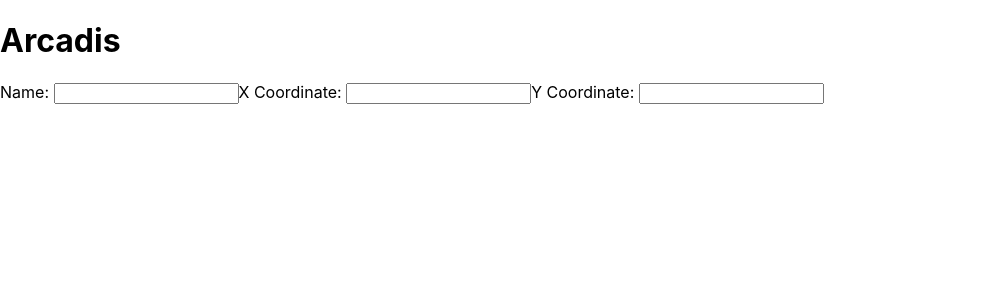
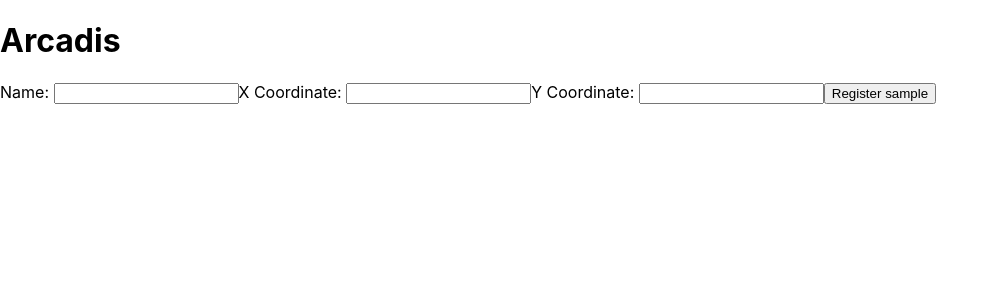
Before and after one commit to guilherme0893/Environmental_analysis_register, a React (Create React App) app in the folder app/frontend/: page / in a window 1280 px wide. Shown: the top 300 px of the page, without its empty margins (0-999 px from the left). Built offline with nearby package versions, Linux system fonts and the light colour scheme.

Commit message:
chore: updates Form component with onclick function

```diff
--- a/app/frontend/src/components/Form.js
+++ b/app/frontend/src/components/Form.js
@@ -1,6 +1,10 @@
 import React from 'react';
 
 function Form() {
+  const onButtonClick = (event) => {
+    event.preventDefault();
+    return console.log('hello world');
+  };
   return (
     <div>
       <form data-testid="sample-form">
@@ -19,6 +23,12 @@
           {' '}
           <input />
         </label>
+        <button
+          type="submit"
+          onClick={onButtonClick}
+        >
+          Register sample
+        </button>
       </form>
     </div>
   );
```
